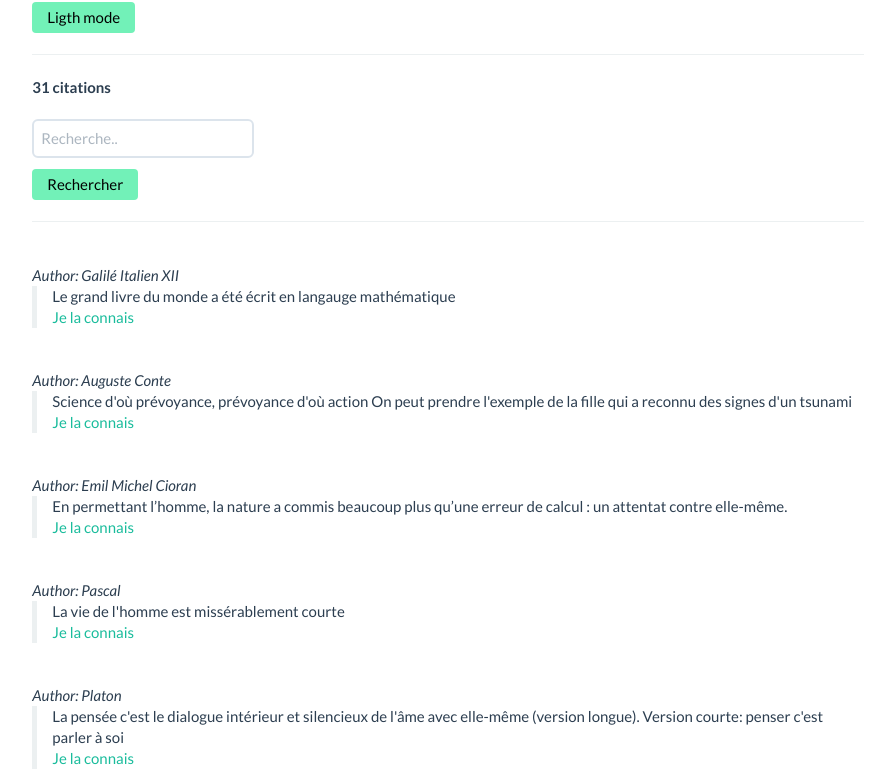
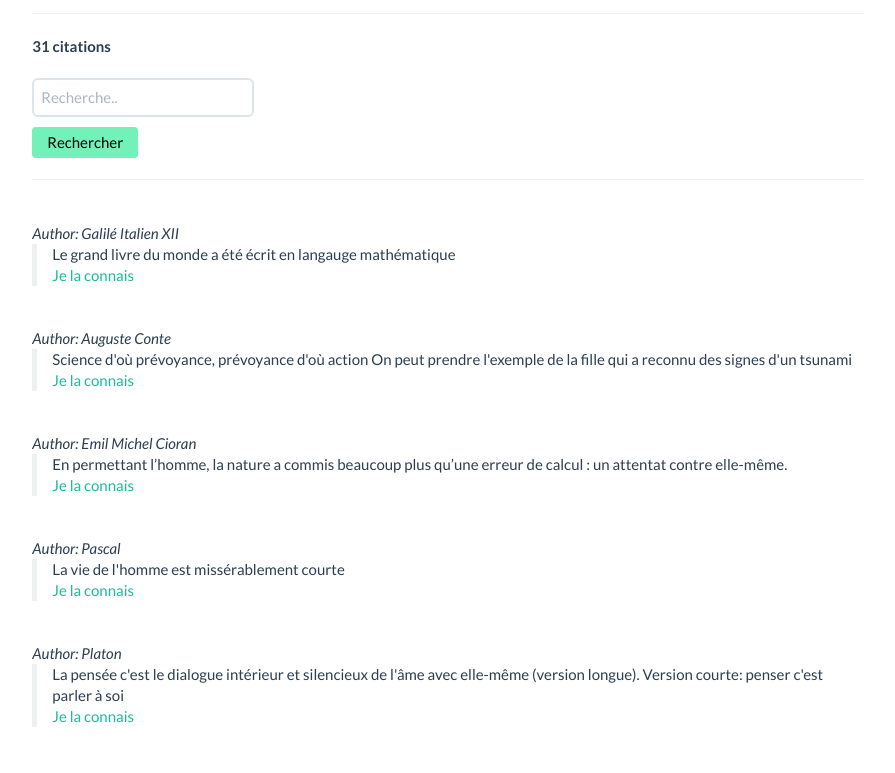
Before and after one commit to antoninnad/philo, a plain HTML site: page page/citation.html in a window 1280 px wide. Shown: the part 76-849 px from the top of the page, without its empty margins (192-1087 px from the left). Drawn offline with nearby package versions, Linux system fonts and the light colour scheme; files that its build step writes are made by us from their sources.

Commit message:
first commit

```diff
--- a/page/citation.html
+++ b/page/citation.html
@@ -12,7 +12,7 @@
     <title>Document</title>
 </head>
 <body>
-    <h2>Citation philo</h2> <button id="ligthmode">Ligth mode</button>
+    <h2>Citation philo</h2>
     <hr>
     <b id="counter"></b>
     <br>
```
